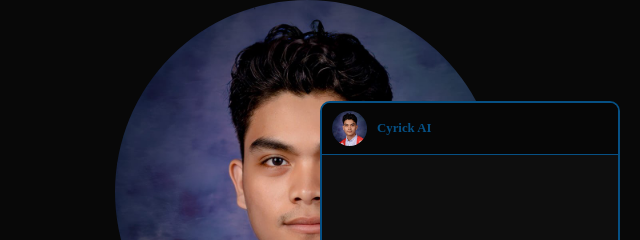
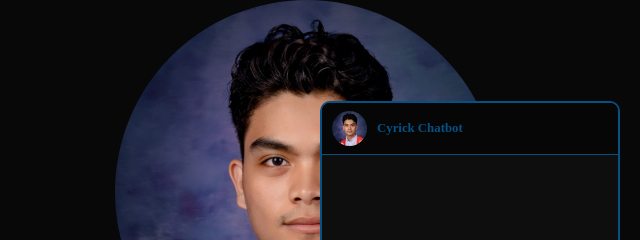
Before and after one commit to cyrick2/portfolio-by-ckt, a website: page index.html in a window 1280 px wide. Both pictures are taken after a click on the button 1232 px from the left and 752 px from the top of the page. Shown: the part 219-459 px from the top of the page, 640-1280 px from the left. Drawn offline with nearby package versions, Linux system fonts and the light colour scheme.

Commit message:
Describe what you changed

```diff
--- a/index.html
+++ b/index.html
@@ -300,7 +300,7 @@
     <div id="chatbot-container">
       <div id="chatbot-header">
         <img src="Images/Profile Picture.jpg" alt="Cyrick Chatbot" id="chatbot-avatar">
-        <span id="chatbot-name">Cyrick AI</span>
+        <span id="chatbot-name">Cyrick Chatbot</span>
       </div>
        <div id="chat-window"></div>
          <div id="chat-input-container">
```
